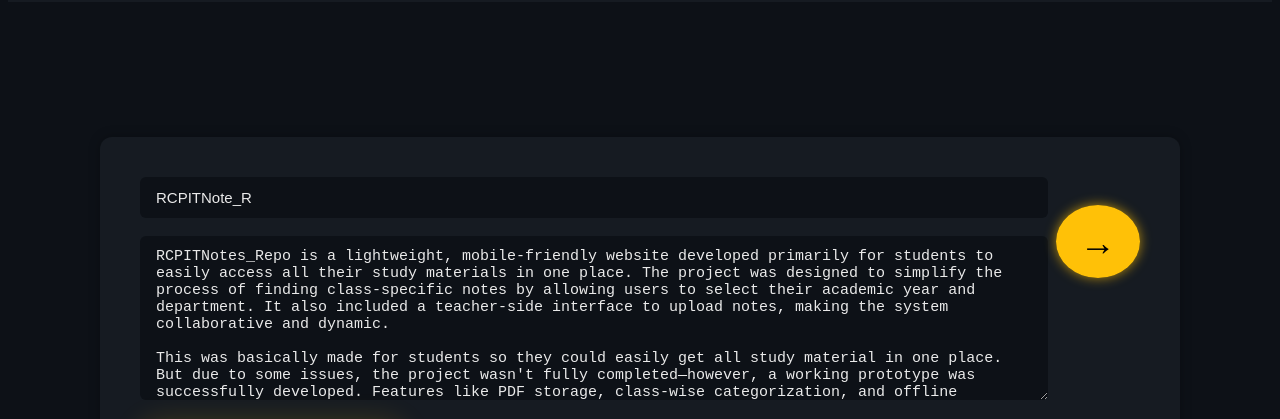
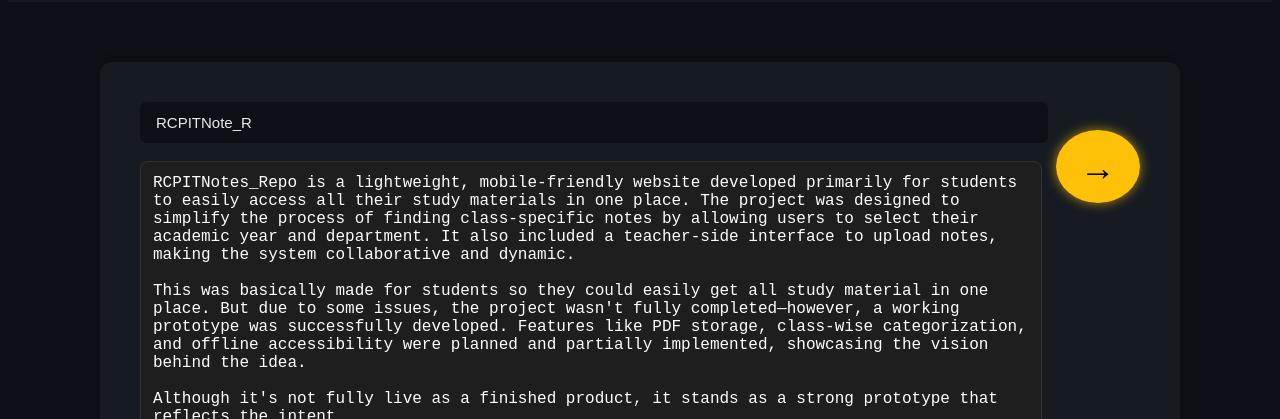
Before and after one commit to RProject-29/Portfoliowebsite, a plain HTML site: page project1.html in a window 1280 px wide. Shown: the part 102-521 px from the top of the page. Drawn offline with Linux system fonts and the light colour scheme.

Commit message:
Update style.css

```diff
--- a/style.css
+++ b/style.css
@@ -487,3 +487,19 @@
   transform: scale(1.1);
   background-color: #ffca2c;
 }
+
+
+
+
+
+.textarea-field {
+  width: 100%;
+  height: 300px; /* ← Increase this value to make the box taller */
+  resize: none;
+  padding: 12px;
+  font-size: 1rem;
+  background-color: #1e1e1e;
+  color: #fff;
+  border: 1px solid #333;
+  border-radius: 8px;
+}
```
